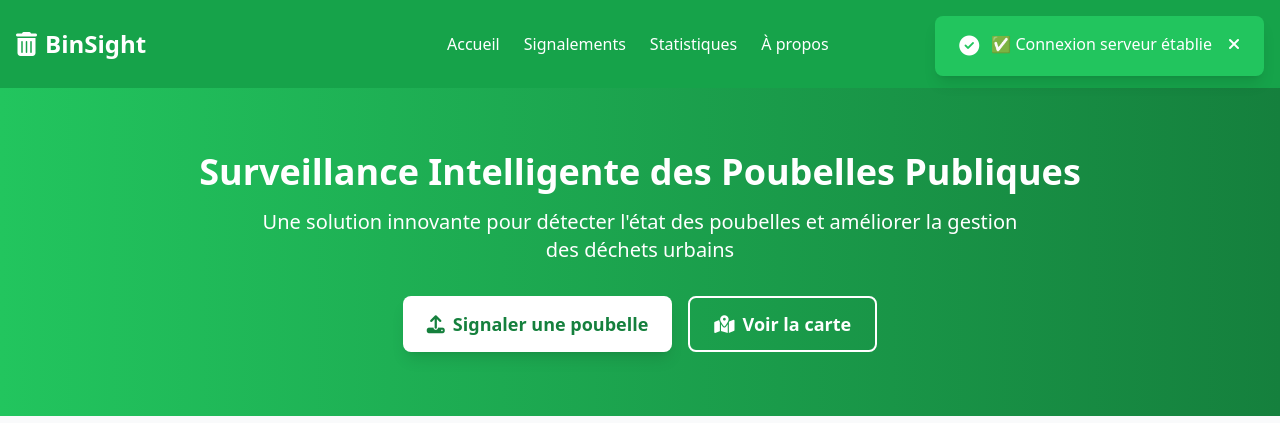
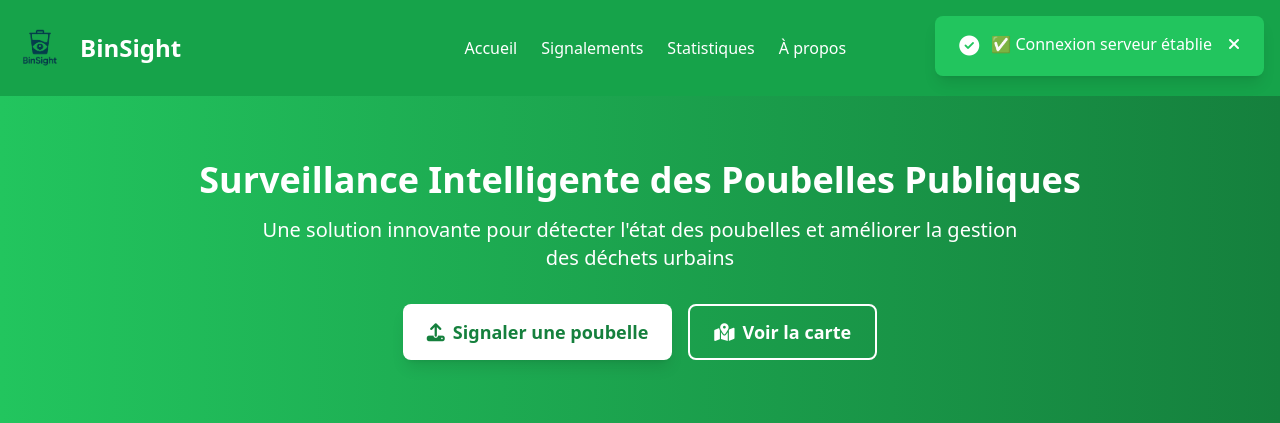
Before and after one commit to Noah-Hemon/BinSight, a Flask app: page / in a window 1280 px wide. Shown: the top 423 px of the page. Run offline with Flask 3, Linux system fonts and the light colour scheme; data that the repository does not hold is empty; some libraries are stand-ins or nearby versions.

Commit message:
added logo binsight

```diff
--- a/templates/BinSight.html
+++ b/templates/BinSight.html
@@ -52,7 +52,7 @@
     <header class="bg-green-600 text-white shadow-lg">
         <div class="container mx-auto px-4 py-6 flex justify-between items-center">
             <div class="flex items-center space-x-2">
-                <i class="fas fa-trash-alt text-2xl"></i>
+                <img src="{{ url_for('static', filename='img/logo_binsight.png') }}" alt="Logo BinSight" class="h-12 w-12 mr-2">
                 <h1 class="text-2xl font-bold">BinSight</h1>
             </div>
             <nav class="hidden md:flex space-x-6">
```
Also changed, not shown: img/Poubello.png (deleted), static/img/cadre_logo_BinSight.png (renamed from img/cadre_logo_BinSight.png), static/img/logo_binsight.png (renamed from img/logo_binsight.png), 1 other file.
